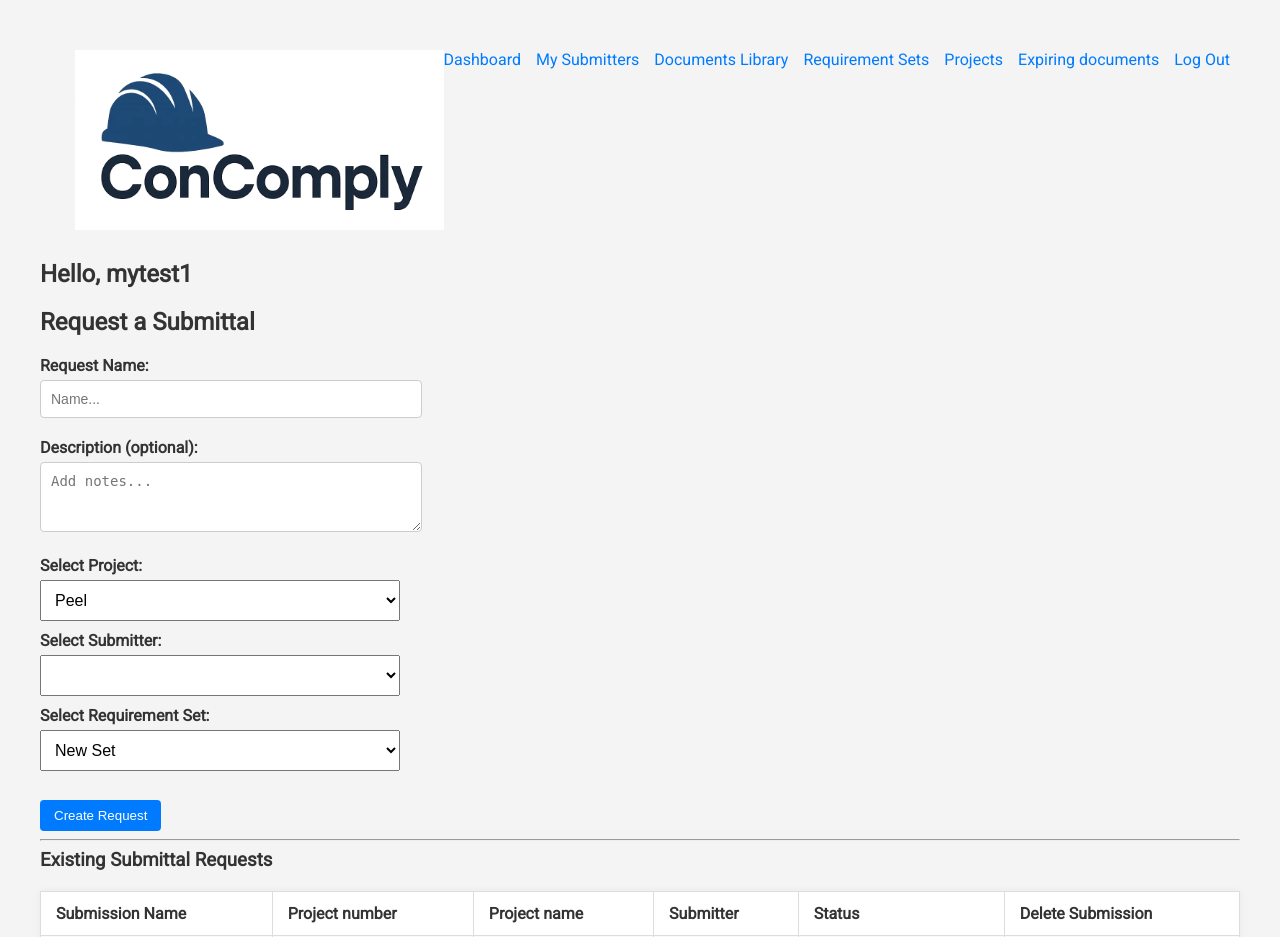
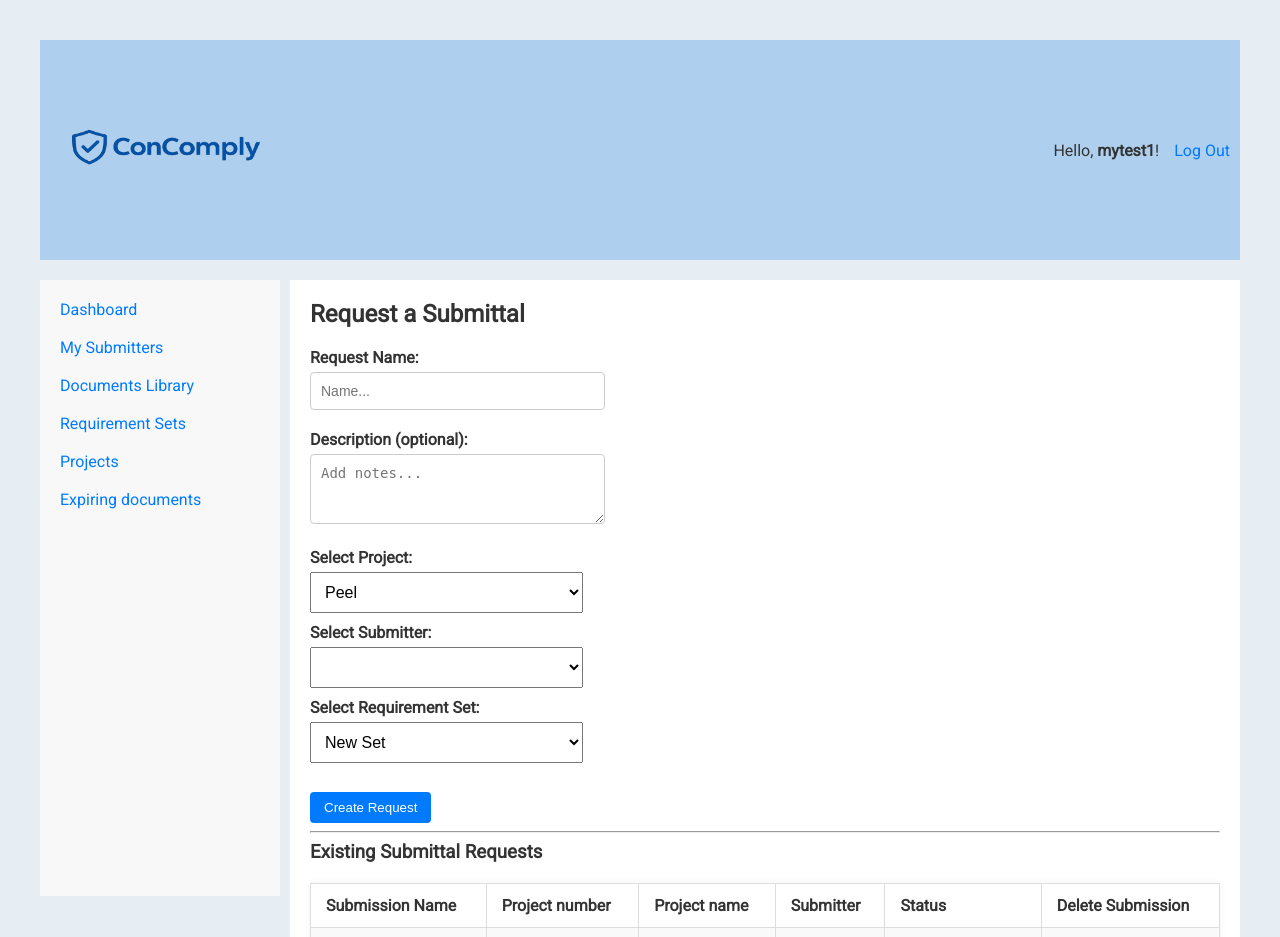
Before and after one commit to Klodmy/compliance, a Flask app: page /admin in a window 1280 px wide. Shown: the top 937 px of the page. Run offline with Flask 3, Linux system fonts and the light colour scheme; a user stored in the database is signed in; data comes from the database, SQL or seed files in the repository; both versions use the stored data as it was after the commit; some libraries are stand-ins or nearby versions.

Commit message:
added sidebar instead of having everything in the navbar

```diff
--- a/static/style.css
+++ b/static/style.css
@@ -2,17 +2,49 @@
 body {
     font-family: 'Roboto', sans-serif;
     margin: 40px;
-    background-color: #f4f4f4;
+    background-color: #e6eef3;
     color: #333;
+}
+
+.layout {
+  display: flex;
+  height: 100vh; /* full viewport height */
+}
+
+.sidebar {
+  width: 200px;
+  margin: 0px;
+  padding: 0px;
+  background-color: #f8f8f8;
+  padding: 20px;
+  position: fixed;
+  overflow: auto;
+  height: 72%;
+}
+
+.sidebar a {
+ display: block;
+}
+
+.sidebar a:hover {
+    color: #5cb85c;
+}
+
+.main-content {
+  flex-grow: 5;
+  padding: 20px;
+  background-color: #ffffff;
+  margin-left: 250px;
 }
 
 nav {
     display: flex;
-    background-color: transparent;
+    background-color: #afcfee;
     padding: 10px;
     margin-bottom: 20px;
     justify-content: flex-end;
     text-decoration: none;
+    align-items: center;
 }
 
 nav a:hover {
@@ -20,8 +52,9 @@ nav a:hover {
 }
 
 nav .logo {
-    height: 180px;
+    height: 200px;
     vertical-align: middle;
+    margin-right: auto;
 }
 
 a:link {
--- a/templates/admin.html
+++ b/templates/admin.html
@@ -14,17 +14,25 @@
             <a href="/admin">
                 <img src="{{ url_for('static', filename='concomply-logo.png') }}" alt="ConComply Logo" class="logo">
             </a>
-            <a href="/admin" style="margin-right: 15px;">Dashboard</a>
-            <a href="/my_submitters" style="margin-right: 15px;">My Submitters</a>
-            <a href="/documents_library" style="margin-right: 15px;">Documents Library</a>
-            <a href="/my_sets" style="margin-right: 15px;">Requirement Sets</a>
-            <a href="/projects" style="margin-right: 15px;">Projects</a>
-            <a href="/expiration" style="margin-right: 15px;">Expiring documents</a>
-            <a href="/logout">Log Out</a>
+            <p style="margin-left: auto;">Hello, <strong>{{ user['login'] }}</strong>!</p>
+            <a href="/logout" style="margin-left: 15px">Log Out</a>
         </div>
     </nav>
 
-    <h2>Hello, {{ user['login'] }}</h2>
+
+    <div class="sidebar">
+        <a href="/admin" style="margin-right: 15px;">Dashboard</a><br>
+        <a href="/my_submitters" style="margin-right: 15px;">My Submitters</a><br>
+        <a href="/documents_library" style="margin-right: 15px;">Documents Library</a><br>
+        <a href="/my_sets" style="margin-right: 15px;">Requirement Sets</a><br>
+        <a href="/projects" style="margin-right: 15px;">Projects</a><br>
+        <a href="/expiration" style="margin-right: 15px;">Expiring documents</a><br>
+
+    </div>
+
+
+
+    <div class="main-content">
 
         <h2>Request a Submittal</h2>
         <form method="POST">
@@ -108,6 +116,8 @@
         {% endfor %}
     </table>
 
+</div>
+
 
 </body>
 </html>
```
Also changed, not shown: database.db, static/concomply-logo.png. Lines whose indentation alone changed are shown as unchanged.
